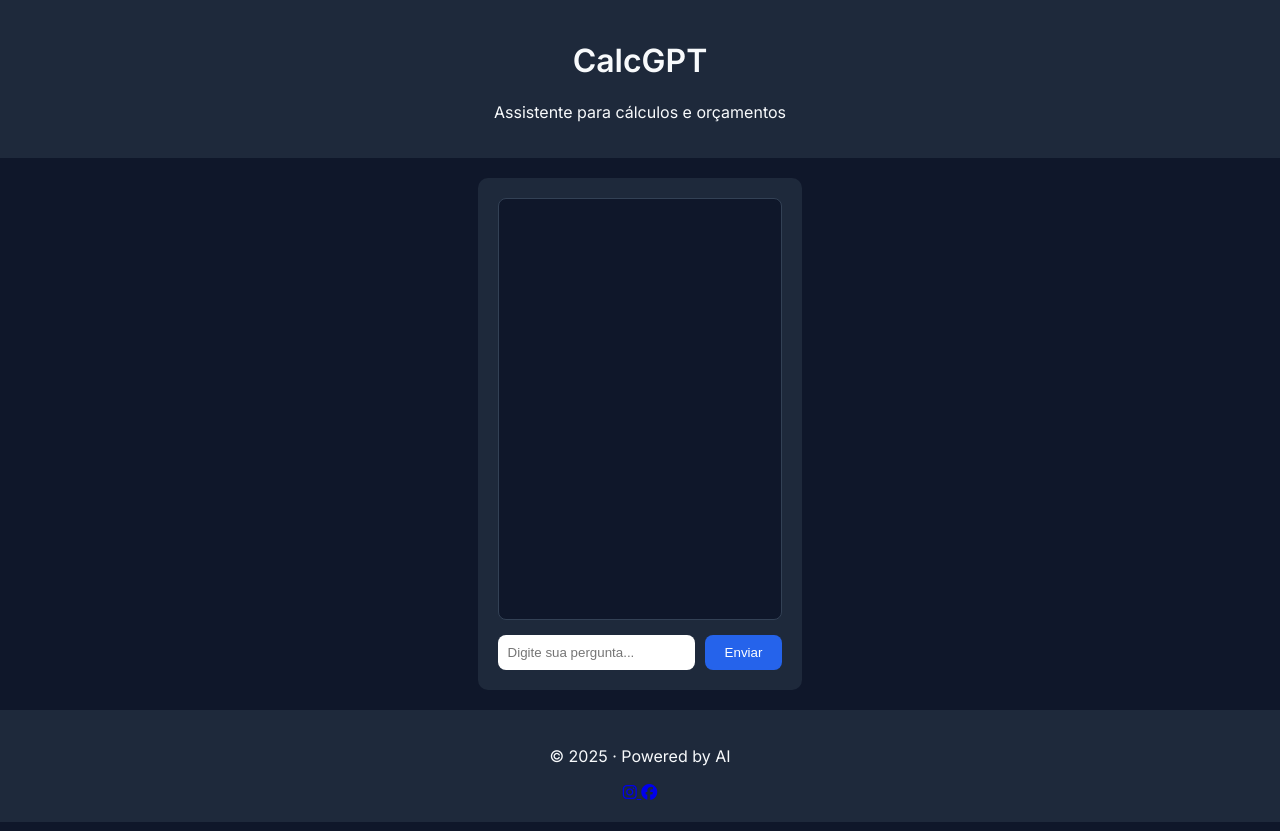
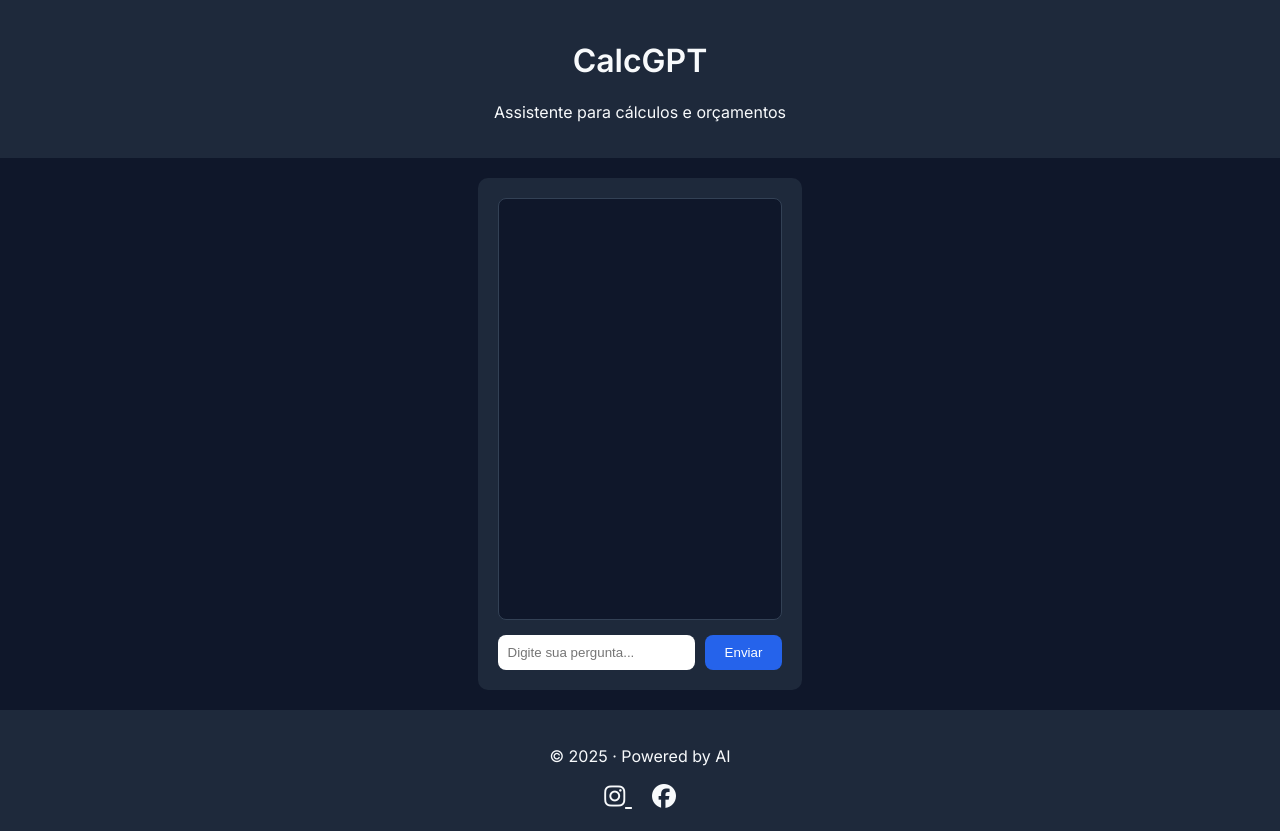
Before and after one commit to Nomade-22/CalcGPT, a plain HTML site: page index.html in a window 1280 px wide. Drawn offline with Linux system fonts and the light colour scheme.

Commit message:
Atualizar o style.css

```diff
--- a/style.css
+++ b/style.css
@@ -77,3 +77,24 @@ button {
 button:hover {
   background: #1d4ed8;
 }
+
+footer {
+  text-align: center;
+  padding: 20px;
+  background: #1e293b;
+}
+
+.social-links {
+  margin-top: 10px;
+}
+
+.social-links a {
+  color: #f8fafc;
+  font-size: 1.5rem;
+  margin: 0 10px;
+  transition: color 0.3s;
+}
+
+.social-links a:hover {
+  color: #2563eb; /* Azul futurista ao passar o mouse */
+}
```
